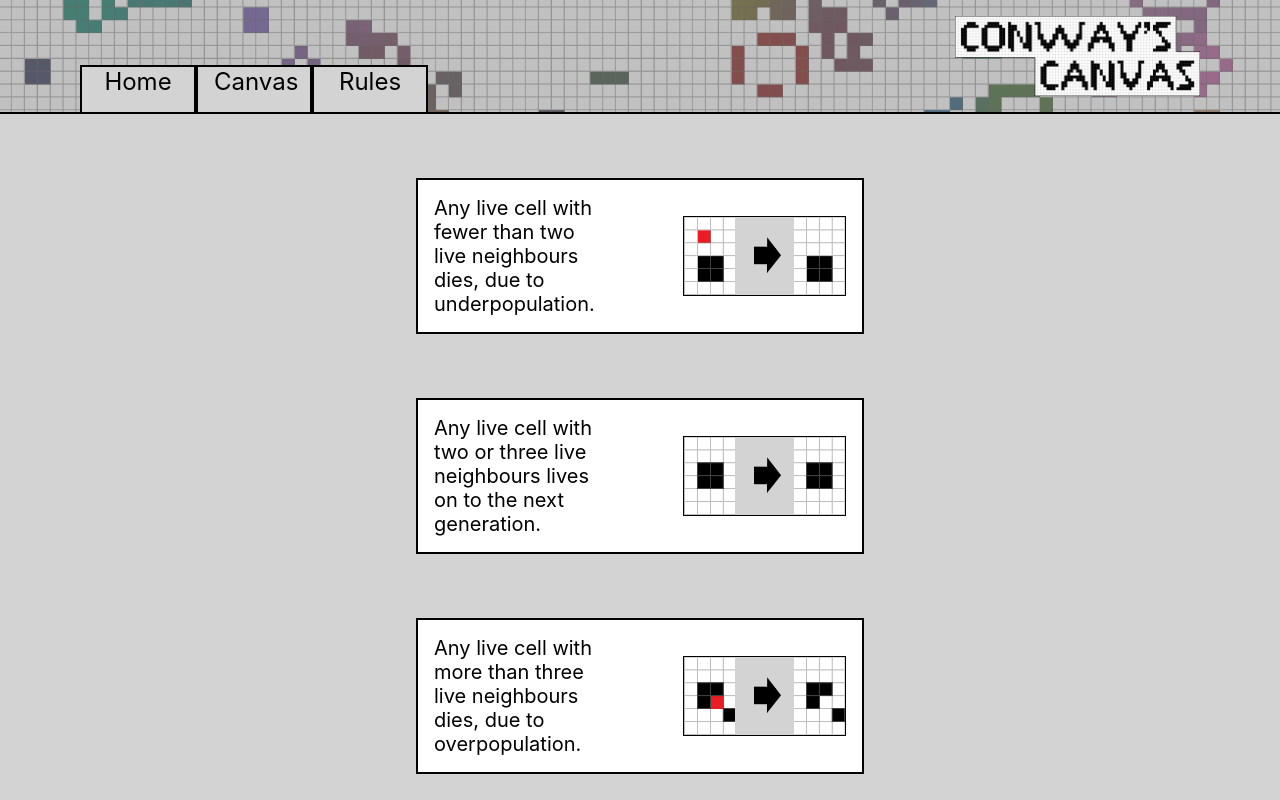
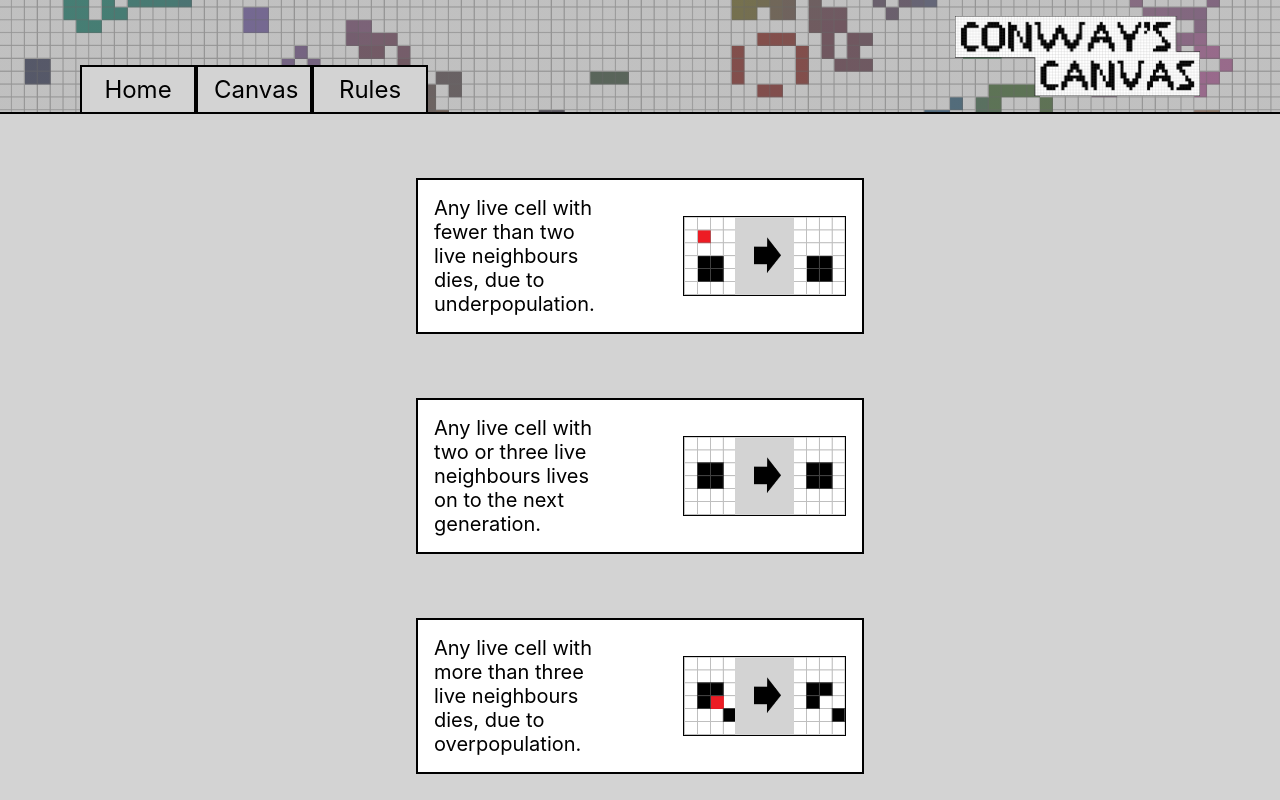
Before and after one commit to lizmeks/conways-canvas, a React (Create React App) app: page /rules in a window 1280 px wide. Shown: the top 800 px of the page. Built offline with nearby package versions, Linux system fonts and the light colour scheme.

Commit message:
minor style fix to header

```diff
--- a/src/components/PageHeader/PageHeader.scss
+++ b/src/components/PageHeader/PageHeader.scss
@@ -27,7 +27,7 @@
     width: 5rem;
     background-color: lightgray;
     border: 2px solid black;
-    padding: 0 1rem 1rem 1rem;
+    padding: .5rem 1rem .5rem 1rem;
     border-bottom: none;
     cursor: pointer;
   }
```
